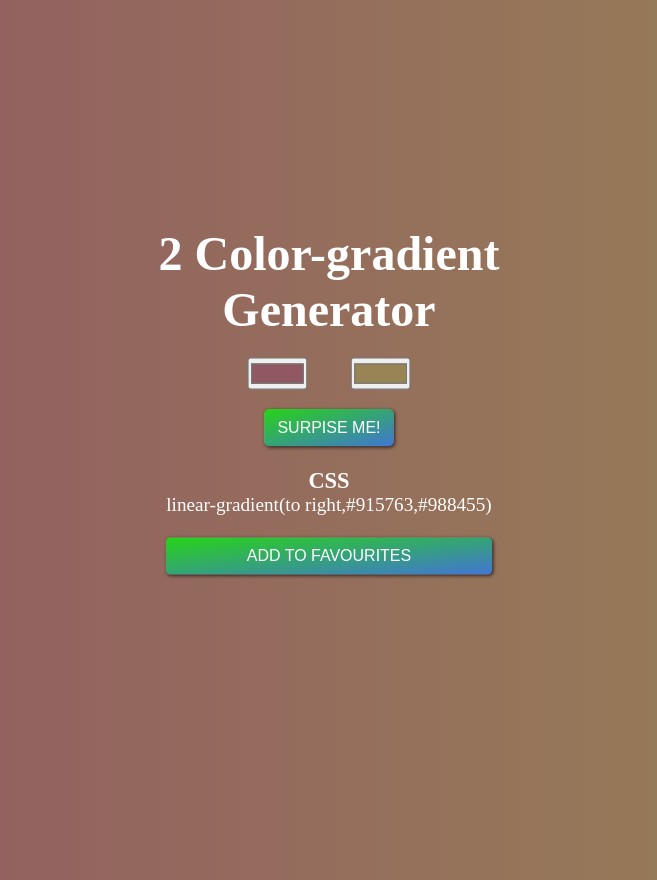
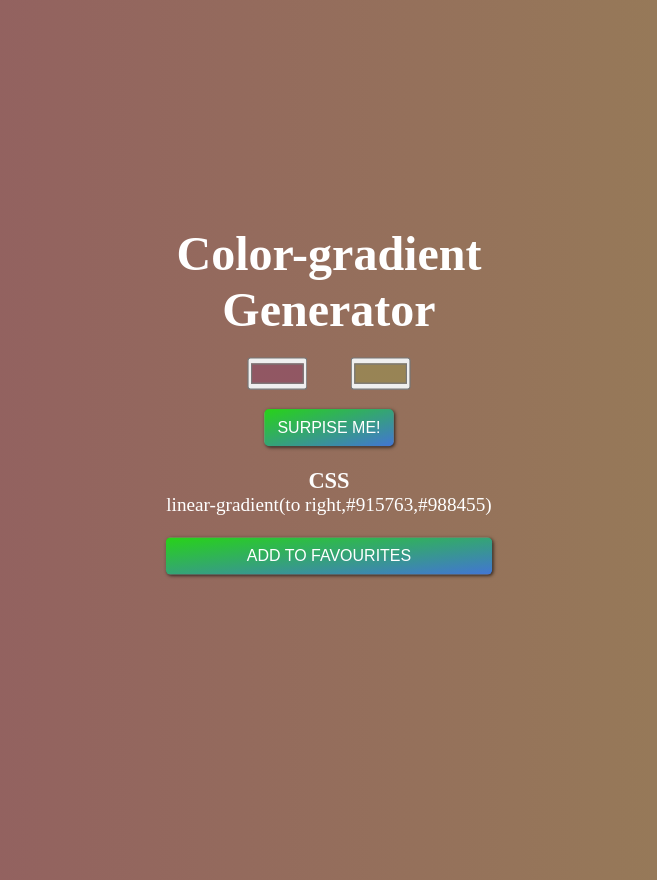
Before and after one commit to bongoesbonkers/gradient-generator, a plain HTML site: page index.html in a window 1280 px wide. Shown: the top 880 px of the page, without its empty margins (311-968 px from the left). Drawn offline with Linux system fonts and the light colour scheme.

Commit message:
Revamped Heading

```diff
--- a/index.html
+++ b/index.html
@@ -11,7 +11,7 @@
     <div class="relative">
         <div class="center absolute">
             <div class="center">
-                <h1>2 Color-gradient Generator</h1>
+                <h1>Color-gradient Generator</h1>
             </div>
             <br>
             <div class="center">
```
